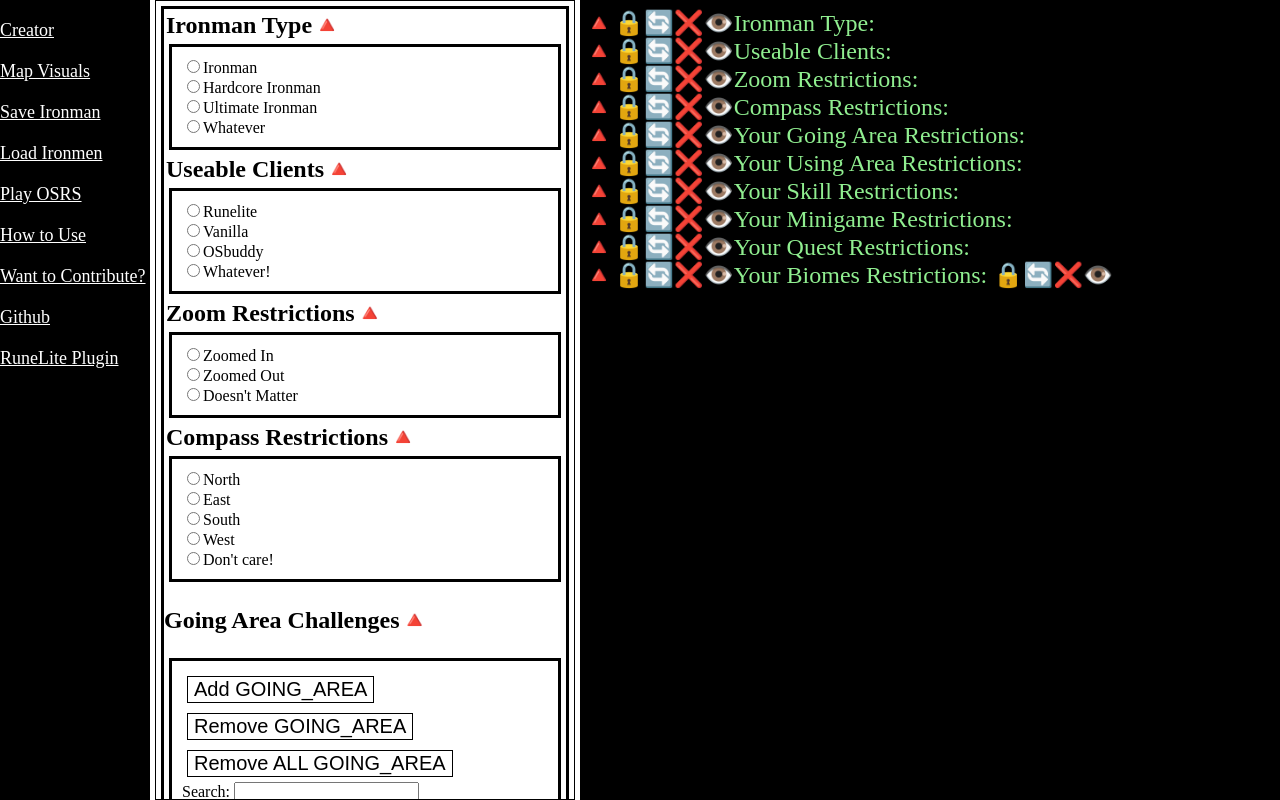
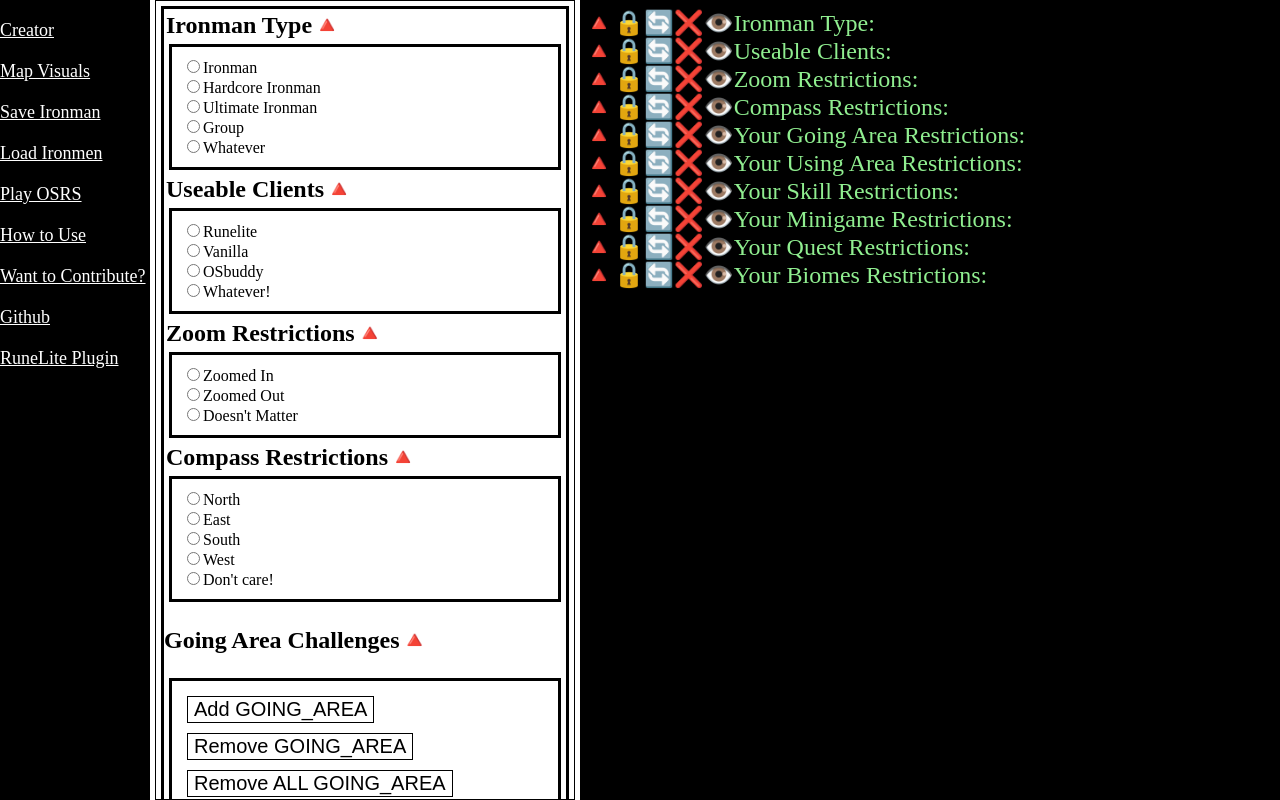
Before and after one commit to Yonkai/ironman-challenge-maker, a Next.js app: page / in a window 1280 px wide. Built offline with nearby package versions, Linux system fonts and the light colour scheme.

Commit message:
Add checkbox display

```diff
--- a/components/displayers/CheckboxDisplay.js
+++ b/components/displayers/CheckboxDisplay.js
@@ -1,22 +1,22 @@
 import React, { Component } from 'react'
+import DisplayerLayoutHeader from '../../styles/DisplayerLayoutHeader.js'
 
 class CheckboxDisplay extends Component {
   render () {
     console.log(this.props.isolatedSTATE_KEYS)
     console.log(this.props.rootState)
+    console.log(this.props.rootState[`${this.props.isolatedSTATE_KEYS}`])
     return (
       <div>
-        <ul>
-          {`🔺🔒🔄❌👁️${this.props.name}: `}
-          <span>
-            {`🔒🔄❌👁️${this.props.rootState[this.props.isolatedSTATE_KEYS]
-              ? this.props.rootState[this.props.isolatedSTATE_KEYS].map((item, index) =>
-                <ul>
-                  <li>{`🔒🔄❌👁️${item}`}</li>
-                </ul>
-              ) : ''}`}
-          </span>
-        </ul>
+        <DisplayerLayoutHeader />
+        <div>
+          <ul>{`🔺🔒🔄❌👁️${this.props.name}: `}</ul>
+          {this.props.rootState[`${this.props.isolatedSTATE_KEYS}`]
+            ? this.props.rootState[`${this.props.isolatedSTATE_KEYS}`].map((item, index) =>
+              <ul><li>{`🔒🔄❌👁️${item}`}</li></ul>
+            ) : ''
+          }
+        </div>
       </div>
     )
   }
--- a/components/displayers/RandomSearchDisplay.js
+++ b/components/displayers/RandomSearchDisplay.js
@@ -16,11 +16,7 @@ class RandomSearchDisplay extends Component {
             ) : ''
           }
         </div>
-        <style jsx>{`
-          li{
-            list-style:none;
-          }
-        `}
+        <style jsx>{``}
         </style>
       </div>
 
--- a/data/challenges.js
+++ b/data/challenges.js
@@ -3,7 +3,7 @@
 const challenges = {
   // Add toggles for can/cannot use instead of writing both out, saves time/space.
   // Think about the "minimum set" of course
-  type: { ...['Ironman', 'Hardcore Ironman', 'Ultimate Ironman', 'Whatever'] },
+  type: { ...['Ironman', 'Hardcore Ironman', 'Ultimate Ironman', 'Group', 'Whatever'] },
   combat: { ...['melee', 'ranged', 'magic'] },
   areas: { ...[
     'Burthorpe',
--- a/styles/DisplayerLayoutHeader.js
+++ b/styles/DisplayerLayoutHeader.js
@@ -15,6 +15,7 @@ export default () => (
               color:white;
               font-size:22px;
               margin-left:40px;
+              list-style:none;
             }
             ul{
               color:lightgreen;
```
